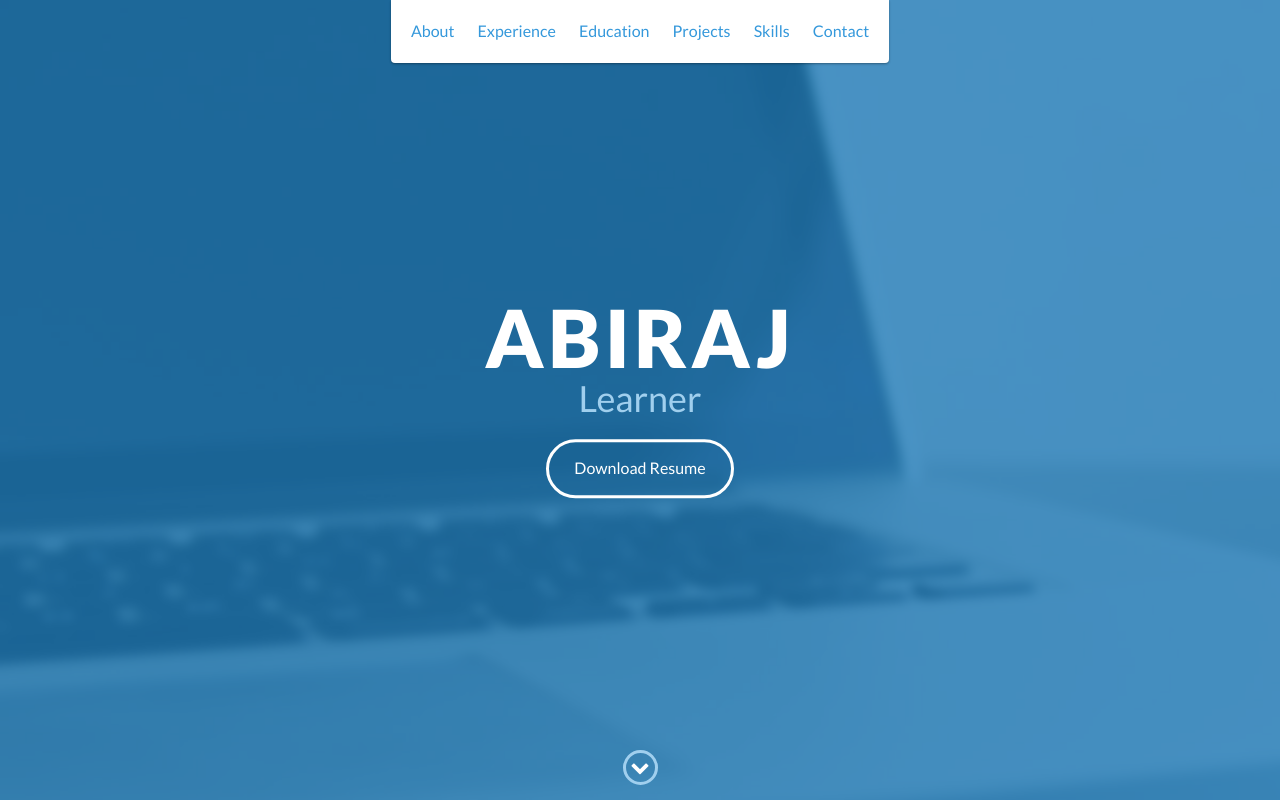
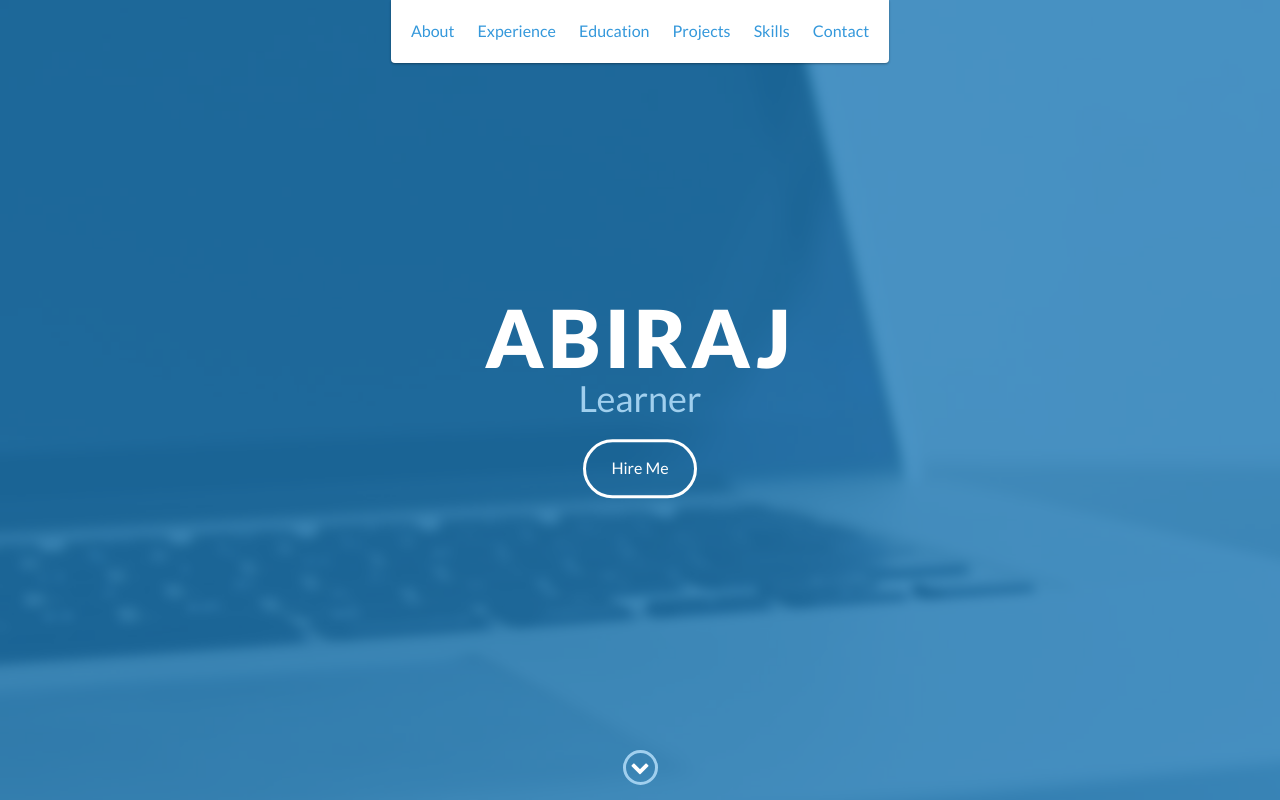
Before and after one commit to abirajvr/portfolio, a website: page index.html in a window 1280 px wide. Shown: the top 800 px of the page. Drawn offline with nearby package versions, Linux system fonts and the light colour scheme.

Commit message:
Update index.html

```diff
--- a/index.html
+++ b/index.html
@@ -50,7 +50,7 @@
         <div id="lead-content">
             <h1>Abiraj</h1>
             <h2>Learner</h2>
-            <a href="#" class="btn-rounded-white">Download Resume</a>
+            <a href="#" class="btn-rounded-white">Hire Me</a>
         </div>
         <!-- End #lead-content -->
 
```
